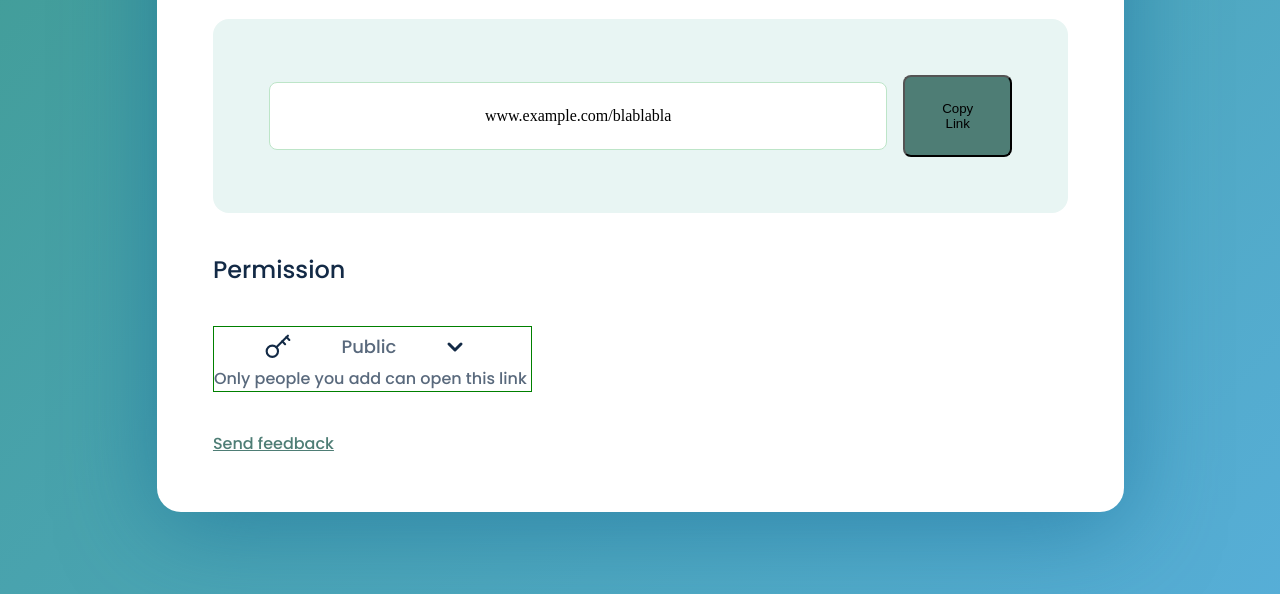
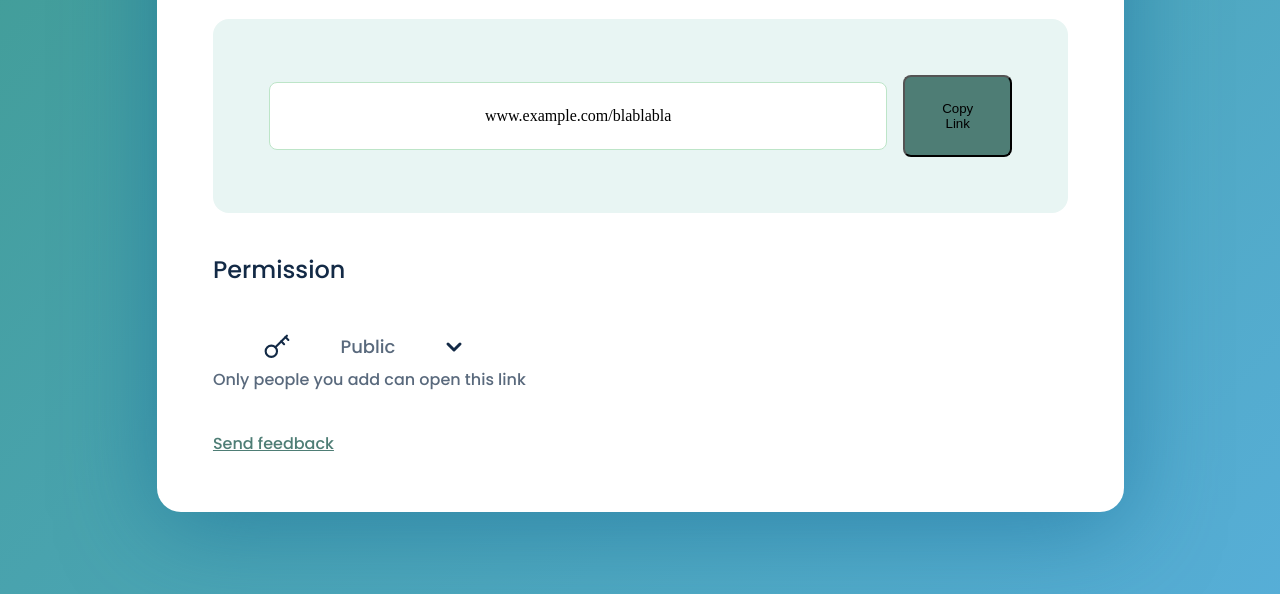
Before and after one commit to denizsarikas/mobven, a plain HTML site: page index.html in a window 1280 px wide. Shown: the part 206-800 px from the top of the page. Drawn offline with Linux system fonts and the light colour scheme.

Commit message:
style updates

```diff
--- a/assets/scss/components/_section.scss
+++ b/assets/scss/components/_section.scss
@@ -18,7 +18,6 @@
     }
 
     &__subdiv {
-        border: solid 1px green;
         width: 319px;
         height: 66px;
         display: flex;
```
Also changed, not shown: assets/css/main.css, 1 other file.
